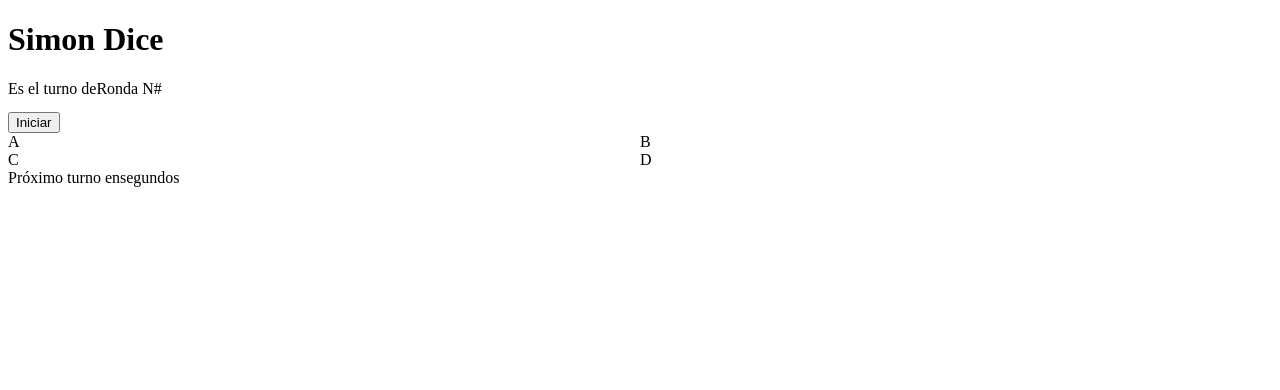
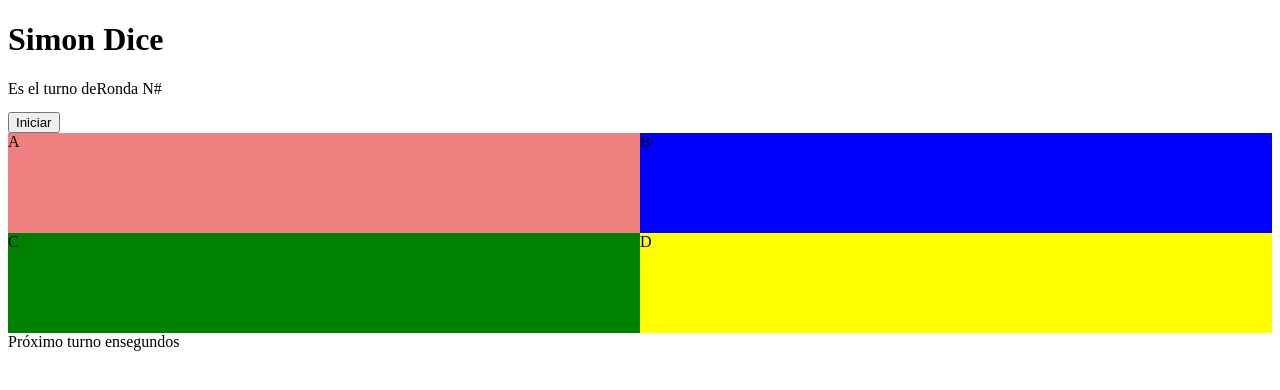
Before and after one commit to gruvix/Simon-Dice, a plain HTML site: page index.html in a window 1280 px wide. Drawn offline with Linux system fonts and the light colour scheme.

Commit message:
color a los cuadros del simon

```diff
--- a/css/main.css
+++ b/css/main.css
@@ -3,4 +3,18 @@
 }
 .cuadro {
     flex: 1;
+    width: 100px;
+    height: 100px;
 }
+#cuadro1{
+    background-color: lightcoral;
+}
+#cuadro2{
+    background-color: blue;
+}
+#cuadro3{
+    background-color: green;
+}
+#cuadro4{
+    background-color: yellow;
+}
```
